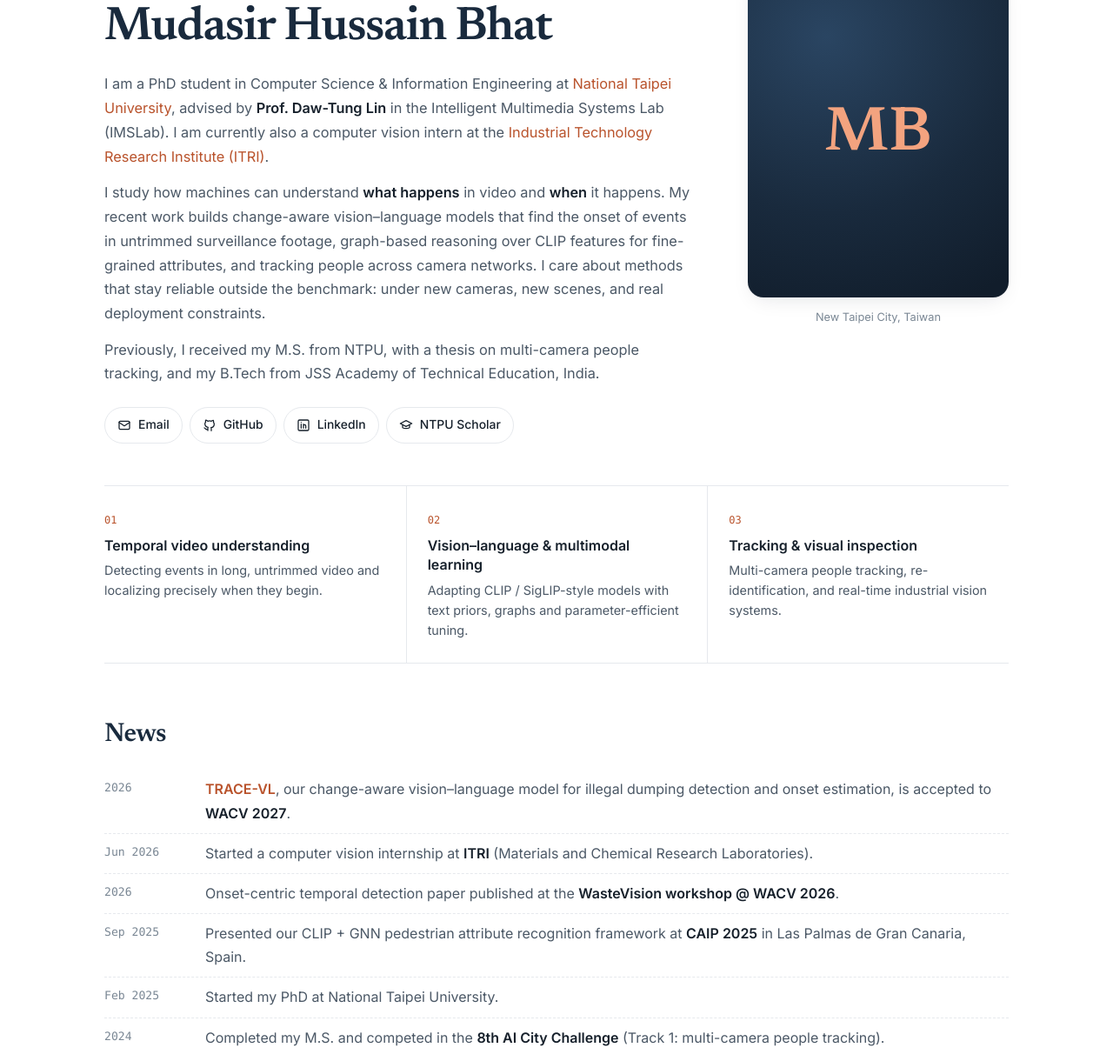
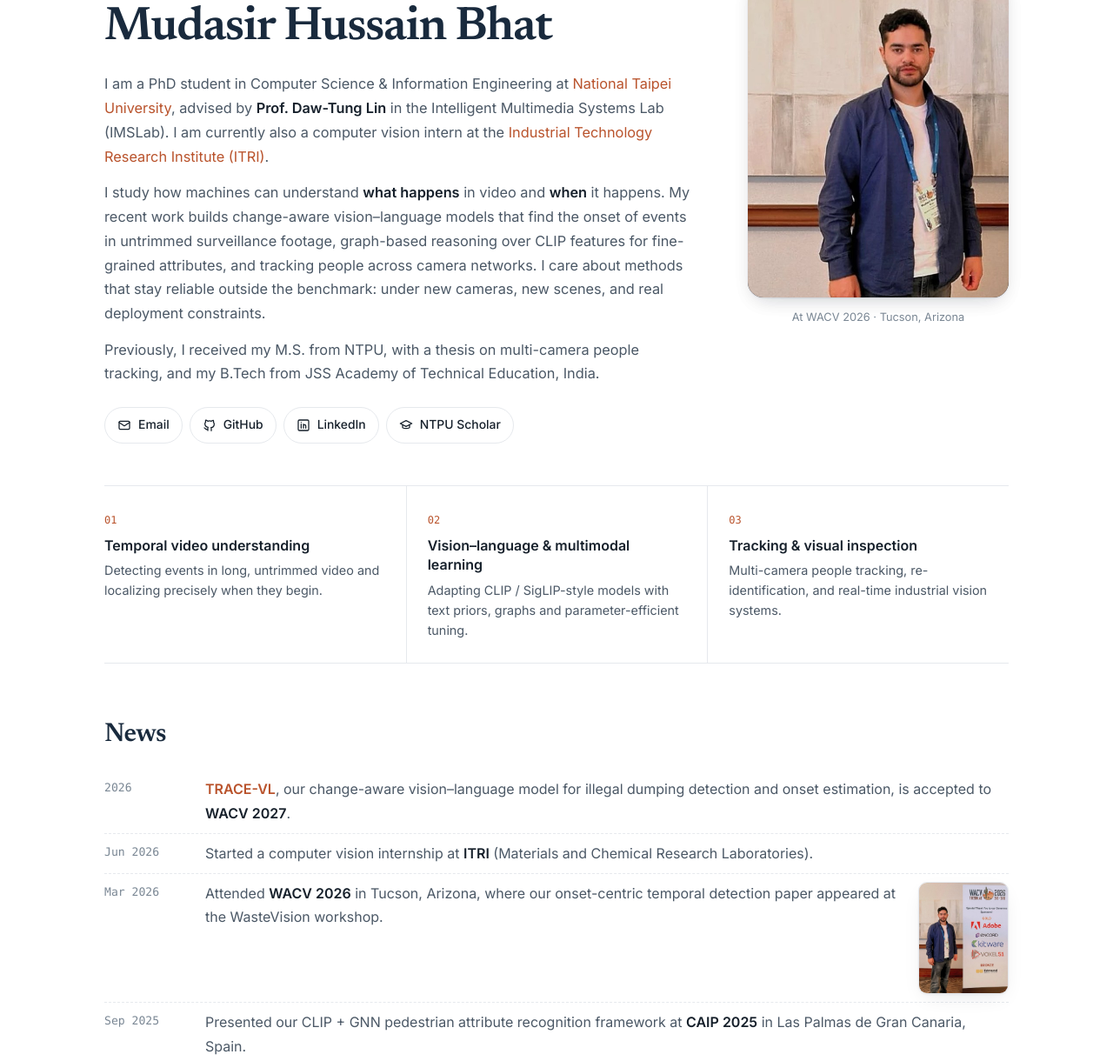
Before and after one commit to listenmudasir/listenmudasir.github.io, a plain HTML site: page index.html in a window 1280 px wide. Shown: the part 164-1384 px from the top of the page at 87% size. Drawn offline with Linux system fonts and the light colour scheme.

Commit message:
Add profile photo and WACV 2026 photo
Co-Authored-By: Claude Opus 5.5 <noreply@anthropic.com>

```diff
--- a/index.html
+++ b/index.html
@@ -76,7 +76,7 @@
         <img src="images/profile.jpg" alt="Mudasir Hussain Bhat" width="300" height="375"
              onerror="this.closest('.portrait').classList.add('empty'); this.remove();">
         <div class="portrait-fallback" aria-hidden="true">MB</div>
-        <figcaption>New Taipei City, Taiwan</figcaption>
+        <figcaption>At WACV 2026 · Tucson, Arizona</figcaption>
       </figure>
     </section>
 
@@ -105,7 +105,8 @@
       <ul class="news">
         <li><time>2026</time><p><span class="hl">TRACE-VL</span>, our change-aware vision–language model for illegal dumping detection and onset estimation, is accepted to <strong>WACV 2027</strong>.</p></li>
         <li><time>Jun 2026</time><p>Started a computer vision internship at <strong>ITRI</strong> (Materials and Chemical Research Laboratories).</p></li>
-        <li><time>2026</time><p>Onset-centric temporal detection paper published at the <strong>WasteVision workshop @ WACV 2026</strong>.</p></li>
+        <li class="with-photo"><time>Mar 2026</time><p>Attended <strong>WACV 2026</strong> in Tucson, Arizona, where our onset-centric temporal detection paper appeared at the WasteVision workshop.</p>
+          <a class="news-photo" href="images/wacv2026.jpg" target="_blank" rel="noopener"><img src="images/wacv2026.jpg" alt="Mudasir at WACV 2026 in Tucson, next to the conference sponsor board" loading="lazy" width="608" height="760"></a></li>
         <li><time>Sep 2025</time><p>Presented our CLIP + GNN pedestrian attribute recognition framework at <strong>CAIP 2025</strong> in Las Palmas de Gran Canaria, Spain.</p></li>
         <li><time>Feb 2025</time><p>Started my PhD at National Taipei University.</p></li>
         <li class="more"><time>2024</time><p>Completed my M.S. and competed in the <strong>8th AI City Challenge</strong> (Track 1: multi-camera people tracking).</p></li>
--- a/style.css
+++ b/style.css
@@ -102,6 +102,10 @@ h2 { font: 600 1.9rem/1.2 var(--serif); letter-spacing: -.02em; color: var(--nav
 .news p { margin: 0; color: var(--text-2); }
 .news strong { color: var(--text); }
 .hl { color: var(--accent); font-weight: 600; }
+.news li.with-photo { grid-template-columns: 96px 1fr 104px; align-items: start; }
+.news-photo { display: block; border-radius: 10px; overflow: hidden; border: 1px solid var(--line); box-shadow: var(--shadow); transition: transform .2s; }
+.news-photo:hover { transform: translateY(-2px); }
+.news-photo img { display: block; width: 100%; height: auto; }
 
 /* publications */
 .pub { display: grid; grid-template-columns: 330px 1fr; gap: 32px; padding: 26px; margin: 0 -26px; border-radius: 16px; border: 1px solid transparent; }
@@ -177,7 +181,8 @@ a.card:hover { text-decoration: none; border-color: var(--accent); transform: tr
   .theme + .theme { border-top: 1px solid var(--line); }
   .block { padding-top: 52px; }
   h2 { font-size: 1.6rem; }
-  .news li { grid-template-columns: 1fr; gap: 0; }
+  .news li, .news li.with-photo { grid-template-columns: 1fr; gap: 0; }
+  .news-photo { width: 140px; margin-top: 10px; }
   .pub { grid-template-columns: 1fr; gap: 16px; padding: 18px; margin: 0 -18px; }
   .cards { grid-template-columns: 1fr; }
   .timeline li { flex-direction: column; gap: 2px; }
```
Also changed, not shown: images/profile.jpg (added), images/wacv2026.jpg (added).
